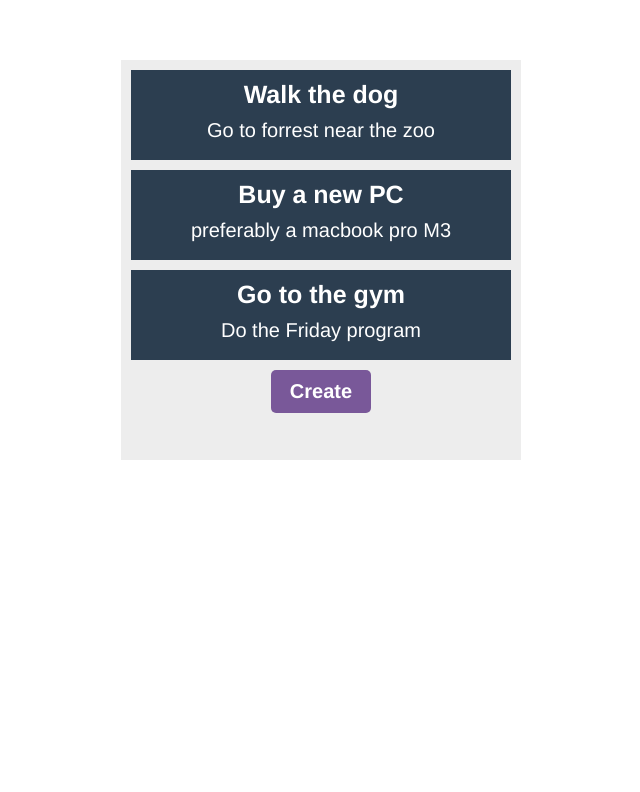
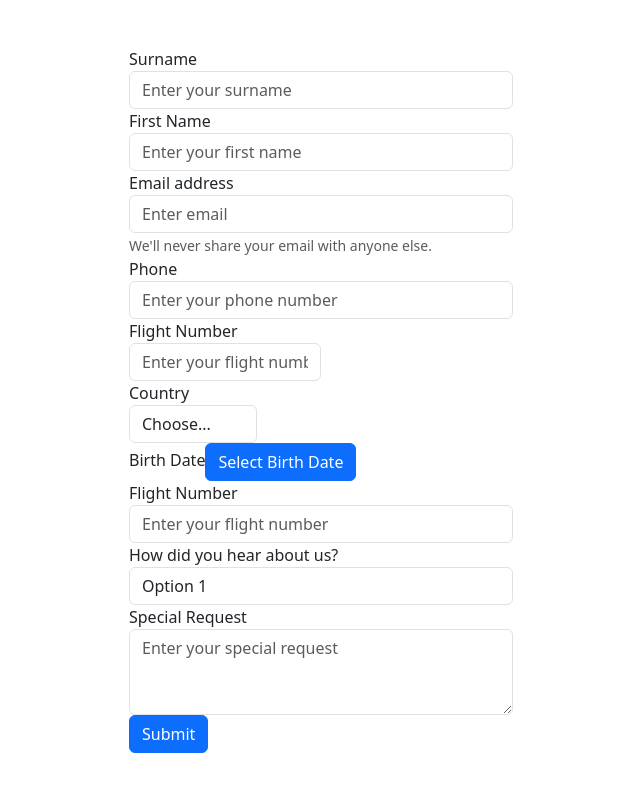
Before and after one commit to alxgalben/travis-reservation, a Vue app: page / in a window 1280 px wide. Shown: the top 792 px of the page, without its empty margins (319-959 px from the left). Built offline with nearby package versions, Linux system fonts and the light colour scheme.

Commit message:
added bootstrap

```diff
--- a/package.json
+++ b/package.json
@@ -8,6 +8,8 @@
     "lint": "vue-cli-service lint"
   },
   "dependencies": {
+    "bootstrap": "^5.3.2",
+    "bootstrap-select-country": "^4.2.0",
     "core-js": "^3.8.3",
     "node-sass": "^9.0.0",
     "sass-loader": "^13.3.2",
--- a/src/App.vue
+++ b/src/App.vue
@@ -1,29 +1,75 @@
 <template>
   <div id="app">
-    <div class="todo-wrapper">
-      <div class="todo-container">
-        <TodoList :todos="todos"/>
-        <div class="todo-create-btn-container">
-          <div class="app-button">
-            Create
+    <div class="form-container">
+    <form>
+  <div class="form-group">
+    <label for="surname">Surname</label>
+    <input type="text" class="form-control" id="surname" placeholder="Enter your surname">
+  </div>
+  <div class="form-group">
+    <label for="firstName">First Name</label>
+    <input type="text" class="form-control" id="firstName" placeholder="Enter your first name">
+  </div>
+  <div class="form-group">
+    <label for="exampleInputEmail1">Email address</label>
+    <input type="email" class="form-control" id="exampleInputEmail1" aria-describedby="emailHelp" placeholder="Enter email">
+    <small id="emailHelp" class="form-text text-muted">We'll never share your email with anyone else.</small>
+  </div>
+  <div class="form-group">
+    <label for="phone">Phone</label>
+    <input type="tel" class="form-control" id="phone" placeholder="Enter your phone number">
+  </div>
+  <div class="form-row">
+    <div class="form-group col-md-6">
+      <label for="flightNumber">Flight Number</label>
+    <input type="text" class="form-control" id="flightNumber" placeholder="Enter your flight number">
+    </div>
+    <div class="form-group col-md-4">
+      <label for="inputState">Country</label>
+      <select  class="form-control" id="inputState">
+        <option selected>Choose...</option>
+      </select>
     </div>
   </div>
+  <div class="form-group">
+    <label for="birthDate">Birth Date</label>
+    <button type="button" class="btn btn-primary" data-toggle="modal" data-target="#datePickerModal">
+      Select Birth Date
+    </button>
+    <!-- Modal for date picker -->
+    <div class="modal" id="datePickerModal">
+      <!-- Your date picker content here -->
     </div>
   </div>
-    <div class="modal">
-      <div class="modal-content">
-        Modal Window
+  <div class="form-group">
+    <label for="flightNumber">Flight Number</label>
+    <input type="text" class="form-control" id="flightNumber" placeholder="Enter your flight number">
   </div>
+  <div class="form-group">
+    <label for="hearAbout">How did you hear about us?</label>
+    <select class="form-control" id="hearAbout">
+      <option value="option1">Option 1</option>
+      <option value="option2">Option 2</option>
+      <!-- Add other options -->
+    </select>
+  </div>
+  <div class="form-group">
+    <label for="specialRequest">Special Request</label>
+    <textarea class="form-control" id="specialRequest" rows="3" placeholder="Enter your special request"></textarea>
+  </div>
+  <button type="submit" class="btn btn-primary">Submit</button>
+</form>
+
   </div>
 </div>
 </template>
 
 <script>
-import TodoList from '@/components/TodoList';
+
 
 export default {
   components: {
-    TodoList
+
   },
   data() {
     return {
@@ -50,61 +96,20 @@ export default {
 </script>
 
 <style lang="scss" scoped>
-
 // $color-red: red; -> variable
 
 #app {
-  font-family: Avenir, Helvetica, Arial, sans-serif;
-  -webkit-font-smoothing: antialiased;
-  -moz-osx-font-smoothing: grayscale;
-  text-align: center;
-  color: #2c3e50;
-  margin-top: 60px;
+  display: flex;
+      justify-content: start;
+      align-items: center;
+      height: 100vh;
+      margin: 0;
 }
 
-.modal {
-  display: none;
-  position: fixed;
-  z-index: 9999;
-  left: 0;
-  top: 0;
-  width: 100%;
-  height: 100%;
-  overflow: auto;
-  background-color: rgba(0, 0, 0, .4);
-
-  &-content {
-    background-color: #fefefe;
-    margin: 15% auto;
-    padding: 20px;
-    border: 1px solid #888;
-    width: 80%;
-  }
-}
-
-.app-button {
-  font-size: 20px;
-  padding: 10px;
-  border-radius: 5px;
-  background-color: #795899;
-  color: white;
-  font-weight: bold;
-  width: 20%;
+.form-container {
+      width: 30%;
       margin: 0 auto;
     }
 
-.todo {
-  &-wrapper {
-    display: flex;
-    justify-content: center;
-    width: 100%;
-  }
 
-  &-container {
-     /* margin: 0 auto; */
-    width: 400px;
-    min-height: 400px;
-    background-color: #ededed;
-  }
-}
 </style>
--- a/src/main.js
+++ b/src/main.js
@@ -1,4 +1,7 @@
 import { createApp } from 'vue'
 import App from './App.vue'
 
+import 'bootstrap'
+import 'bootstrap/dist/css/bootstrap.min.css'
+
 createApp(App).mount('#app')
```
Also changed, not shown: 1 other file (tests, documents, lock files or other folders). Lines whose indentation alone changed are shown as unchanged.
